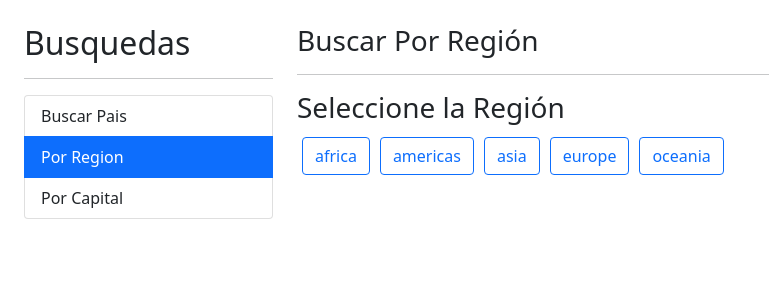
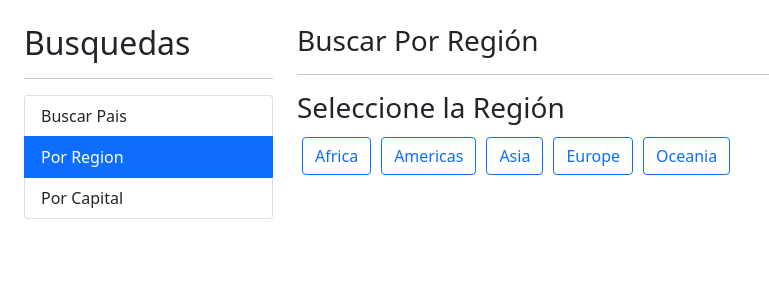
Before and after one commit to coazit/paisesApp, an Angular app: page /region in a window 1280 px wide. Shown: the top 300 px of the page, without its empty margins (0-769 px from the left). Built offline with nearby package versions, Linux system fonts and the light colour scheme.

Commit message:
ngClass , clases de css

```diff
--- a/src/app/pais/pages/por-region/por-region.component.html
+++ b/src/app/pais/pages/por-region/por-region.component.html
@@ -10,10 +10,10 @@
 <div class="row">
     <div class="col">
         <button *ngFor="let region of regiones"
-            class="btn btn-outline-primary"
+            [class]="getClaseCSS(region)"
             (click)="activarRegion( region )"
             >
-                {{region}}
+                {{region | titlecase}}
         </button>
     </div>
 </div>
--- a/src/app/pais/pages/por-region/por-region.component.ts
+++ b/src/app/pais/pages/por-region/por-region.component.ts
@@ -24,6 +24,10 @@ export class PorRegionComponent {
     //TODO: hacer llamada al servicio
   }
 
+  getClaseCSS(region: string): string {
+    return (region === this.regionActiva) ? 'btn btn-primary': 'btn btn-outline-primary';
+  }
+
 
 
 }
```
